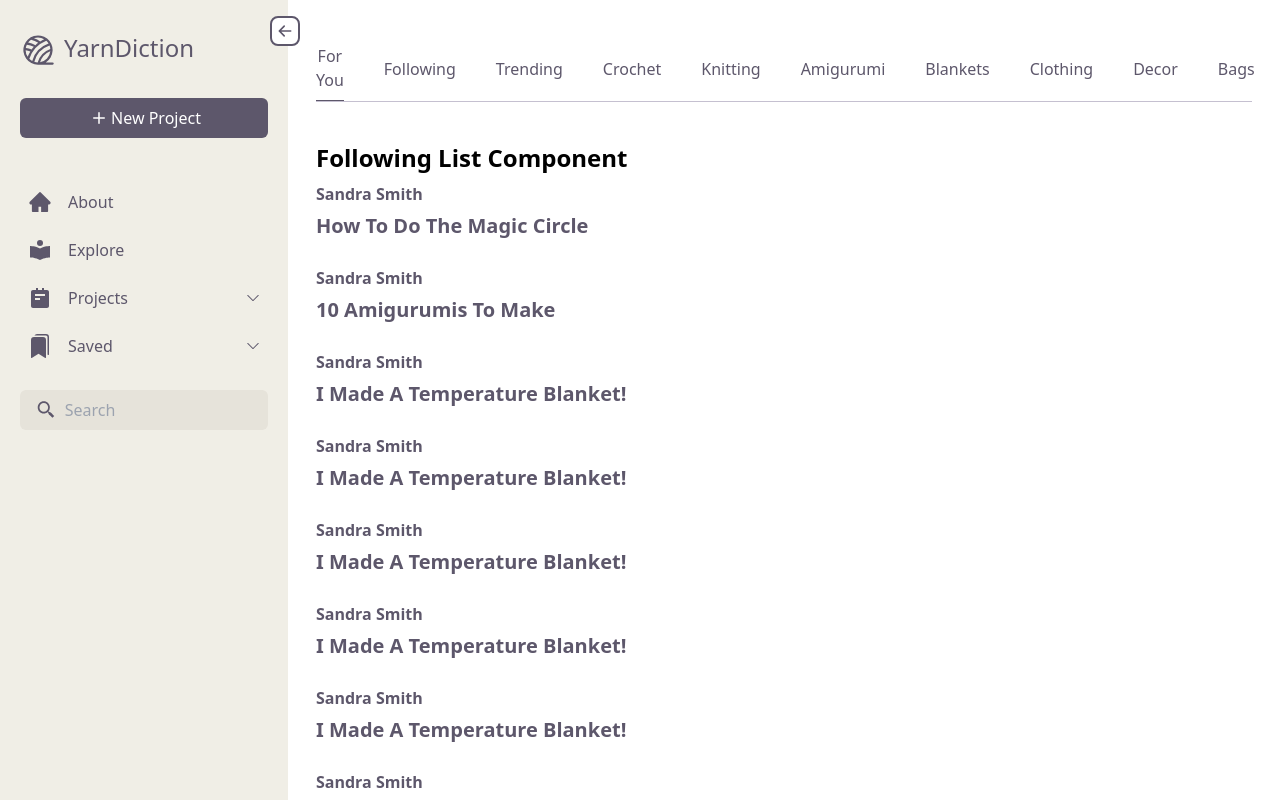
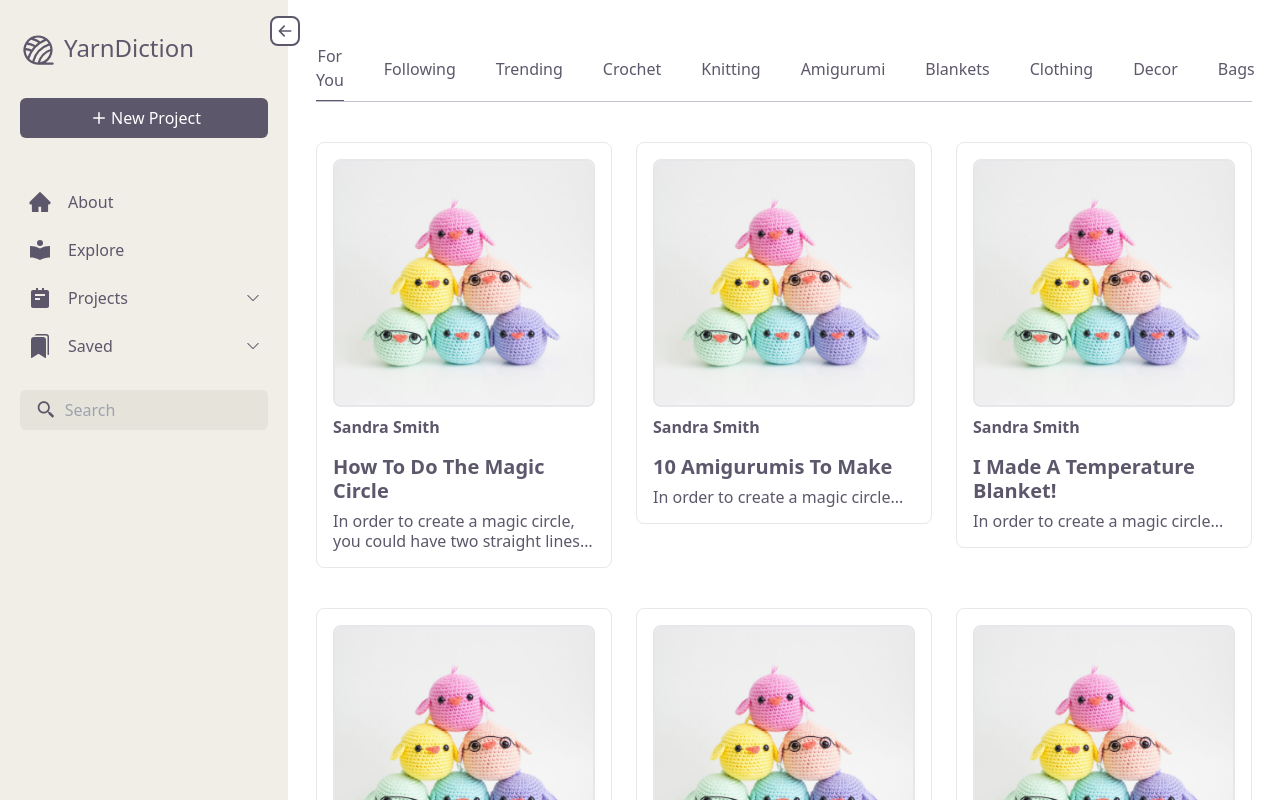
Before and after one commit to kyrdo/cis5120-a05, a React (Vite) app: page /dictionary in a window 1280 px wide. Shown: the top 800 px of the page. Built offline with nearby package versions, Linux system fonts and the light colour scheme.

Commit message:
grid layout

```diff
--- a/src/App.tsx
+++ b/src/App.tsx
@@ -13,7 +13,7 @@ function App() {
   <div className="fixed">
     <Sidebar open={isOpen} setOpen={setIsOpen}/>
   </div>
-  <div>
+  <div className="mb-40">
     <main className={`transition-all duration-300 ${isOpen ? "ml-72" : "ml-20"}`}>
         <Routes>
           <Route path="/" element={<HomePage />} />
--- a/src/components/DictionaryPage.tsx
+++ b/src/components/DictionaryPage.tsx
@@ -53,7 +53,7 @@ function DictionaryPage() {
     const [currentActive, setCurrentActive] = useState(categories[0])
     return (
         <div className="p-7">
-            <div className="sticky top-4 bg-white z-10 py-2">
+            <div className="sticky top-0 bg-white z-30 py-2">
                 <div className="flex items-center gap-10 border-b border-light-purple text-dark-purple mb-8">
                     {categories.map((item) => (
                         <div className={`py-2
--- a/src/components/FollowingList.tsx
+++ b/src/components/FollowingList.tsx
@@ -7,7 +7,7 @@ function FollowingList() {
             author: "Sandra Smith",
             postImg: "Img",
             date: "November 2, 2024",
-            desc: "In order to create a magic circle... "
+            desc: "In order to create a magic circle, you could have two straight lines of yarn. You want to take your hook. And place it underneath... "
         },
         {
             title: "10 Amigurumis to Make",
@@ -56,20 +56,24 @@ function FollowingList() {
             author: "Sandra Smith",
             postImg: "Img",
             date: "November 2, 2024",
-            desc: "In order to create a magic circle... "
+            desc: "In order to create a magic circle, you could have two straight lines of yarn. You want to take your hook. And place it underneath... "
         },
     ];
     return (
-        <div className="flex flex-col gap-2">
-            <h1 className="text-2xl font-semibold">Following List Component</h1>
-            <div className="flex flex-col gap-5 mb-2">
-                {posts.map((post, i) =>
-                <div>
-                    <PostCard post={post} key={i} />
-                </div>
-                )}
+        <div className="grid grid-cols-1 sm:grid-cols-2 lg:grid-cols-3 gap-6 gap-y-10">
+            {posts.map((post, i) =>
+            <div>
+                <PostCard post={post} key={i} />
             </div>
+            )}
         </div>
+        // <div className="flex flex-wrap gap-10">
+        //     {posts.map((post, i) =>
+        //     <div>
+        //         <PostCard post={post} key={i} />
+        //     </div>
+        //     )}
+        // </div>
     )
 
 }
--- a/src/components/PostCard.tsx
+++ b/src/components/PostCard.tsx
@@ -12,17 +12,48 @@ type PostCardProps = {
 }
 const PostCard: React.FC<PostCardProps> = ({ post, key }) => {
     return (
-        <section className="flex flex-col sm:flex-row gap-4 cursor-pointer">
-            <div className="flex-2.5">
-                <p className="pb-2 font-semibold text-dark-purple capitalize">{post.author}</p>
-                <h2 className="text-xl font-bold text-dark-purple line-clamp-2 leading-6 capitalize">
+
+        <section className="relative flex flex-col gap-4 min-w-[16rem] max-w-[24rem] cursor-pointer group border rounded-lg overflow-hidden">
+            {/* Overlay */}
+            <div className="absolute inset-0 bg-black bg-opacity-0 group-hover:bg-opacity-40 transition-all duration-300 z-20"></div>
+
+            {/* Content */}
+            <div className="relative flex flex-col p-4">
+                <div className="flex-[1] mb-2 z-10 ">
+                    <img src="src/assets/image-tile.png" alt="postImg" className="border-2 rounded-lg w-full h-auto" />
+                </div>
+                <p className="pb-2 font-semibold text-dark-purple capitalize group-hover:text-white z-20">{post.author}</p>
+                <h2 className="text-xl group-hover:text-white z-20 font-bold text-dark-purple line-clamp-2 leading-6 capitalize py-2 hover:text-white">
                     {post.title}
                 </h2>
-                <div className="py-1 text-dark-purple line-clamp-2 leading-5">
-
+                <div className="text-dark-purple line-clamp-2 leading-5 group-hover:text-white z-20">
+                    {post.desc}
                 </div>
             </div>
         </section>
+        /*
+        <section className=" flex flex-col sm:flex-row gap-4 cursor-pointer w-[20rem] "
+        >
+            <div className="bg-black
+        bg-opacity-0 hover:bg-opacity-50 transition-all duration-300 z-20">
+
+            <div className="flex-[2.5]">
+                <p className="pb-2 font-semibold text-dark-purple capitalize">{post.author}</p>
+
+                <div className="flex-[1] z-10">
+                    <img src="src/assets/image-tile.png" alt="postImg" className="border-2 rounded-lg w-[20rem]"/>
+                </div>
+                <h2 className="text-xl font-bold text-dark-purple line-clamp-2 leading-6 capitalize py-2">
+                    {post.title}
+                </h2>
+                <div className="text-dark-purple line-clamp-2 leading-5">
+                    {post.desc}
+                </div>
+            </div>
+            </div>
+
+        </section>
+        */
     )
 
 };
```
